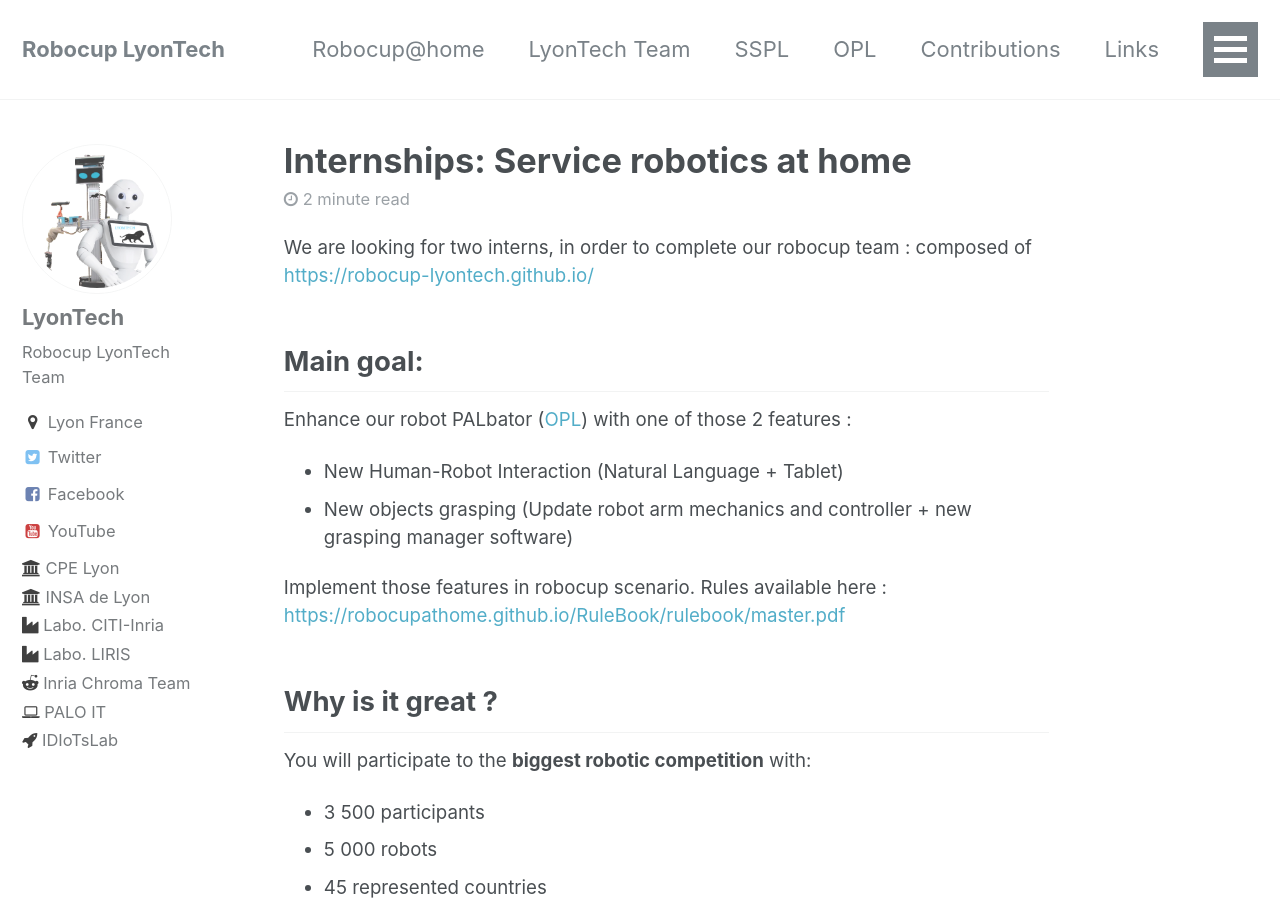
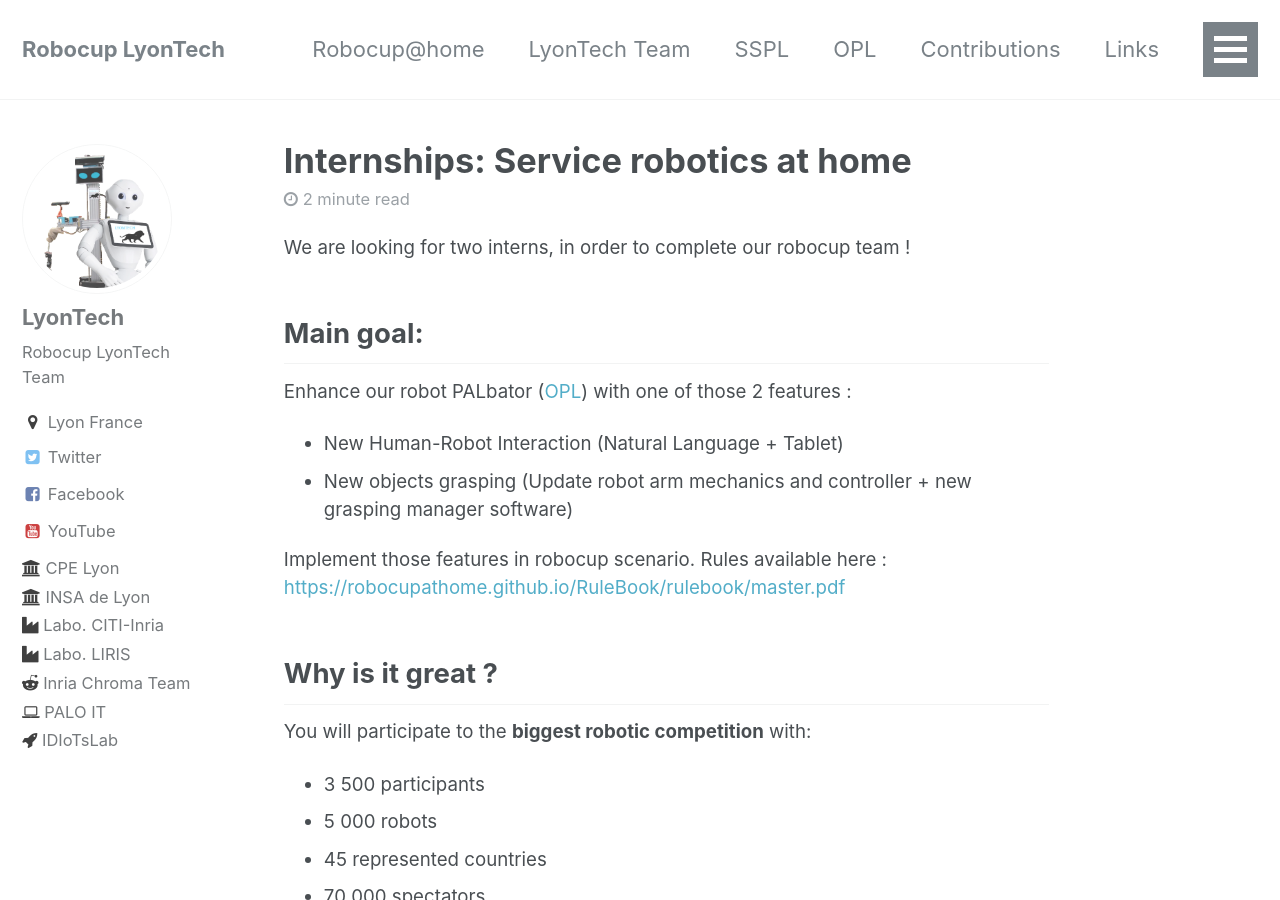
Before and after one commit to Robocup-Lyontech/Robocup-Lyontech.github.io, a Jekyll site: the page built from _posts/2022-11-24-Looking-for-Intern.md, in a window 1280 px wide and 900 px high. Built offline with Jekyll 4.4.1, drawn with Linux system fonts in a browser that asks for light colours.

Commit message:
fix internship post sentence

```diff
--- a/_posts/2022-11-24-Looking-for-Intern.md
+++ b/_posts/2022-11-24-Looking-for-Intern.md
@@ -8,8 +8,7 @@
   - Internships
 ---
 
-We are looking for two interns, in order to complete our robocup team :
-composed of <a href="https://robocup-lyontech.github.io/">https://robocup-lyontech.github.io/</a>
+We are looking for two interns, in order to complete our robocup team !
 
 ## __Main goal:__
 
```
